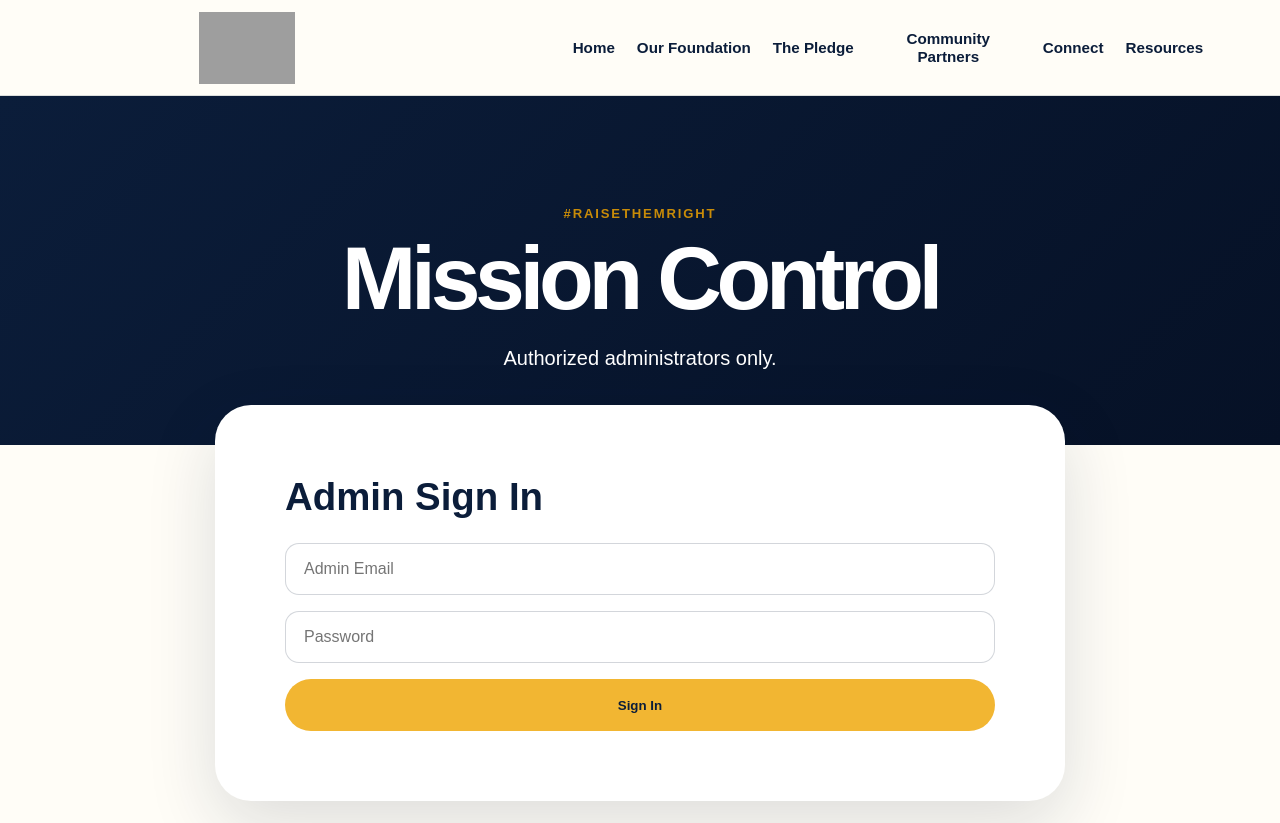
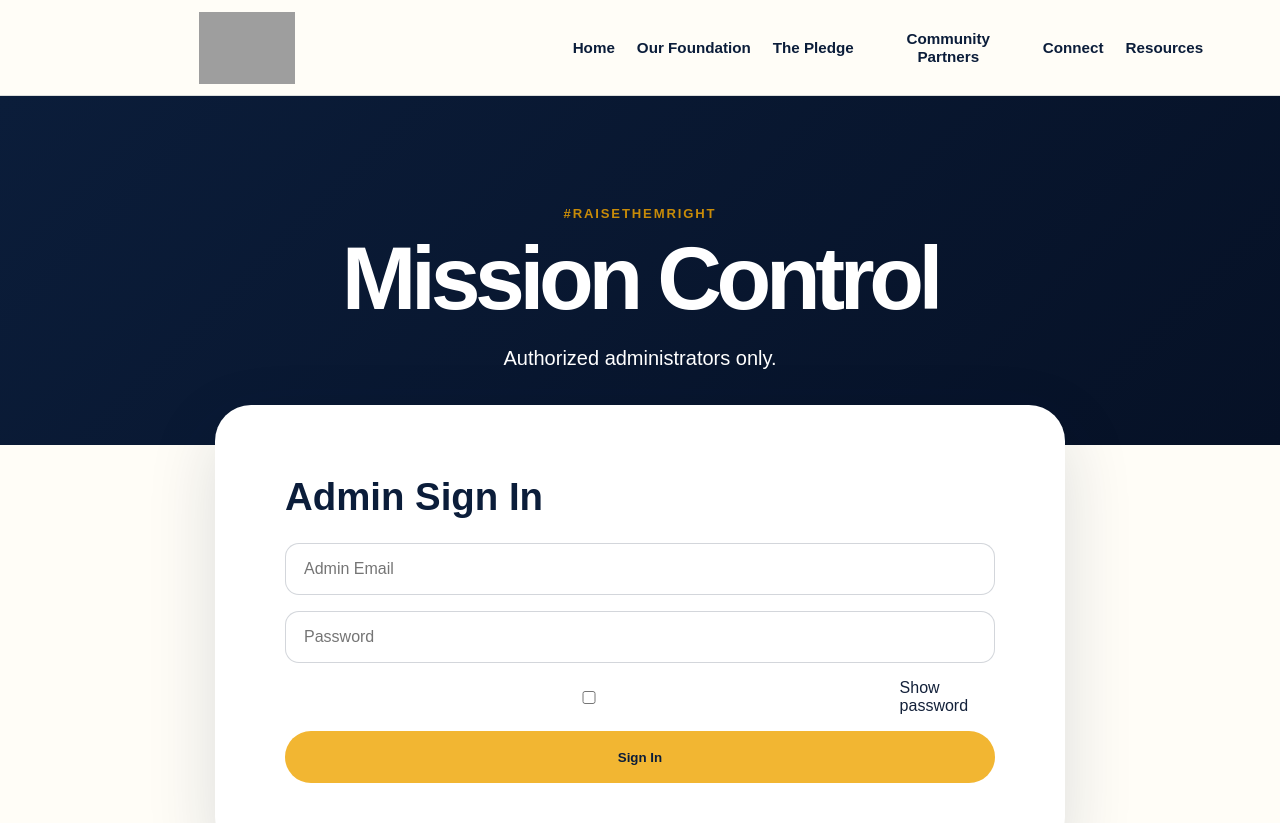
Before and after one commit to nathleegrant-lang/raise-them-right, a Next.js app: page /admin-login in a window 1280 px wide. Shown: the top 823 px of the page. Built offline with nearby package versions, Linux system fonts and the light colour scheme; grey boxes are pictures that could not be loaded.

Commit message:
Add show password control

```diff
--- a/src/app/admin-login/page.tsx
+++ b/src/app/admin-login/page.tsx
@@ -7,6 +7,7 @@ export default function AdminLoginPage() {
   const router = useRouter();
   const [errorMessage, setErrorMessage] = useState("");
   const [isSubmitting, setIsSubmitting] = useState(false);
+  const [showPassword, setShowPassword] = useState(false);
 
   async function handleSubmit(event: FormEvent<HTMLFormElement>) {
     event.preventDefault();
@@ -47,7 +48,22 @@ export default function AdminLoginPage() {
         <h2>Admin Sign In</h2>
         <form className="pledge-form" onSubmit={handleSubmit}>
           <input name="email" type="email" placeholder="Admin Email" autoComplete="email" required />
-          <input name="password" type="password" placeholder="Password" autoComplete="current-password" required />
+          <input
+            name="password"
+            type={showPassword ? "text" : "password"}
+            placeholder="Password"
+            autoComplete="current-password"
+            required
+          />
+
+          <label style={{ display: "flex", alignItems: "center", gap: "0.5rem", cursor: "pointer" }}>
+            <input
+              type="checkbox"
+              checked={showPassword}
+              onChange={(event) => setShowPassword(event.target.checked)}
+            />
+            <span>{showPassword ? "Hide password" : "Show password"}</span>
+          </label>
 
           {errorMessage && <p className="form-error">{errorMessage}</p>}
 
```
